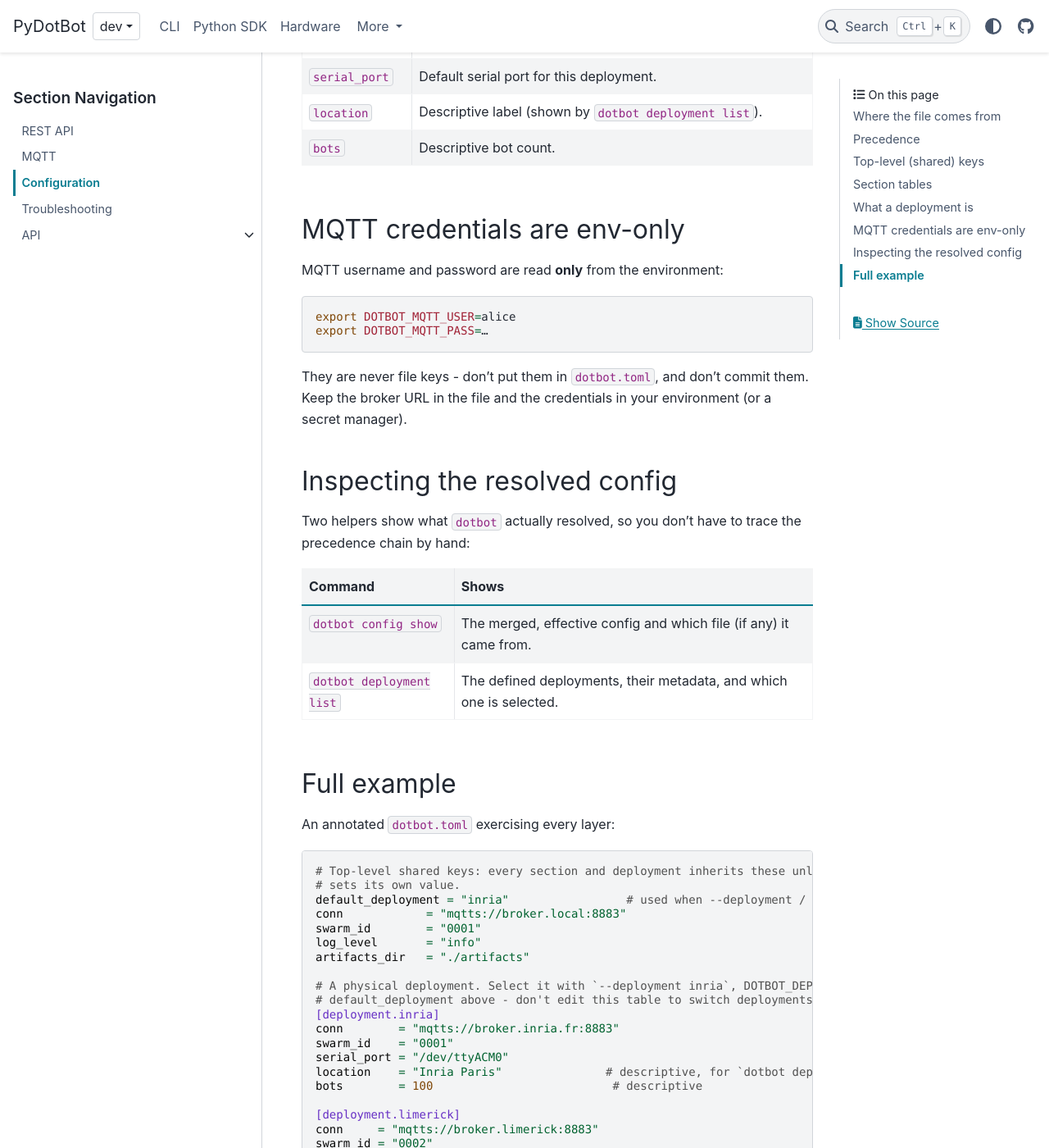
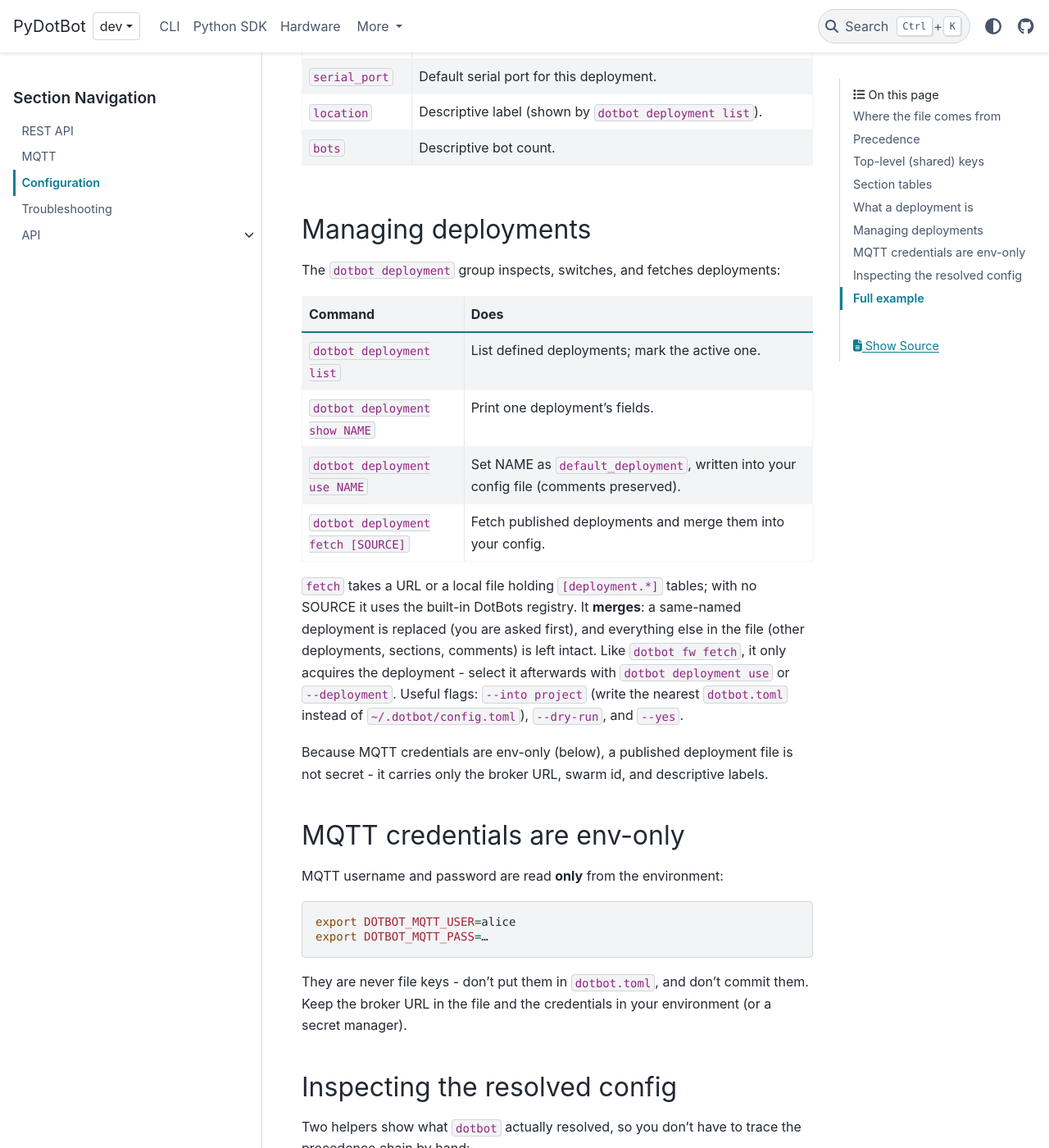
Before and after one commit to DotBots/PyDotBot, a Sphinx documentation site: the page built from doc/reference/configuration.md, in a window 1280 px wide and 1400 px high, scrolled down 4723 px. Shown: the whole window at 82% size. Built offline with Sphinx 7.4.7 and the PyData theme 0.15.4, drawn with Linux system fonts in a browser that asks for light colours.

Commit message:
doc: document deployment use and fetch in the config reference
AI-assisted: Claude Opus 4.8

```diff
--- a/doc/reference/configuration.md
+++ b/doc/reference/configuration.md
@@ -154,6 +154,28 @@ metadata:
 | `location` | Descriptive label (shown by `dotbot deployment list`). |
 | `bots` | Descriptive bot count. |
 
+## Managing deployments
+
+The `dotbot deployment` group inspects, switches, and fetches deployments:
+
+| Command | Does |
+|---|---|
+| `dotbot deployment list` | List defined deployments; mark the active one. |
+| `dotbot deployment show NAME` | Print one deployment's fields. |
+| `dotbot deployment use NAME` | Set NAME as `default_deployment`, written into your config file (comments preserved). |
+| `dotbot deployment fetch [SOURCE]` | Fetch published deployments and merge them into your config. |
+
+`fetch` takes a URL or a local file holding `[deployment.*]` tables; with no
+SOURCE it uses the built-in DotBots registry. It **merges**: a same-named
+deployment is replaced (you are asked first), and everything else in the file
+(other deployments, sections, comments) is left intact. Like `dotbot fw fetch`,
+it only acquires the deployment - select it afterwards with `dotbot deployment
+use` or `--deployment`. Useful flags: `--into project` (write the nearest
+`dotbot.toml` instead of `~/.dotbot/config.toml`), `--dry-run`, and `--yes`.
+
+Because MQTT credentials are env-only (below), a published deployment file is not
+secret - it carries only the broker URL, swarm id, and descriptive labels.
+
 ## MQTT credentials are env-only
 
 MQTT username and password are read **only** from the environment:
```
